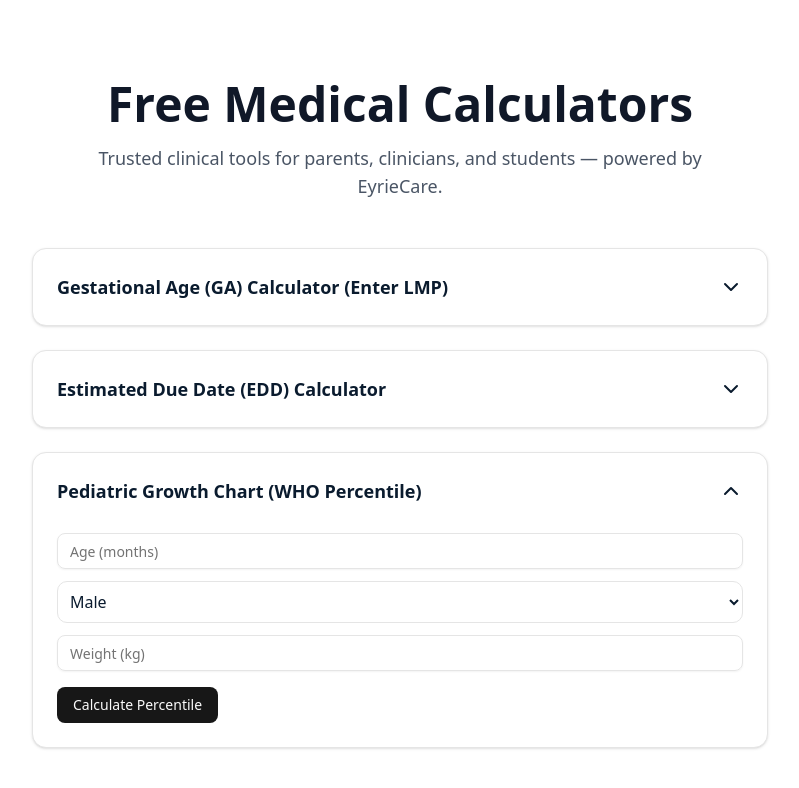
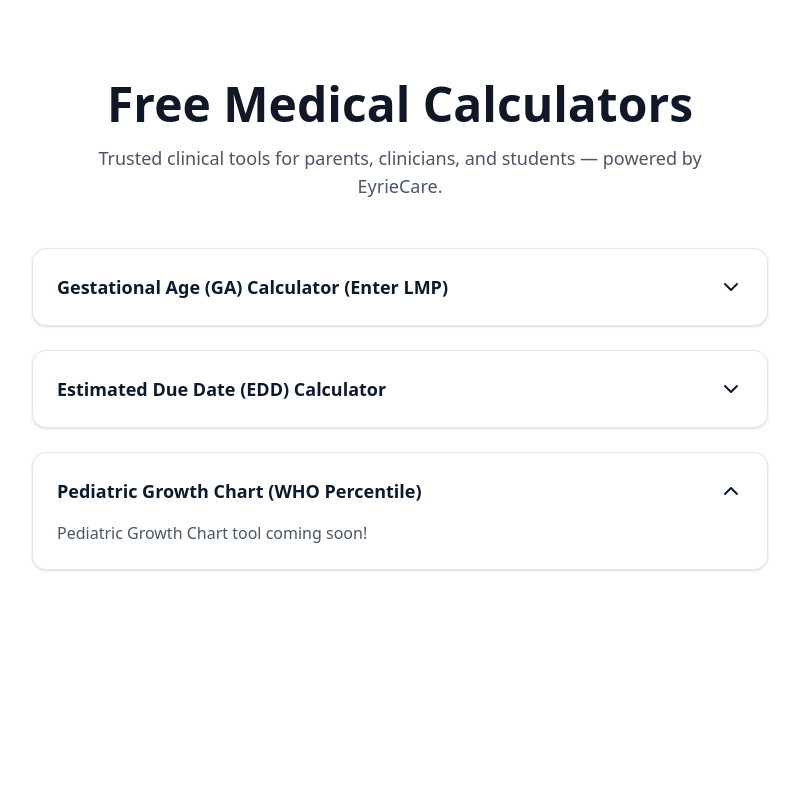
Before and after one commit to Eyrie-Nigeria/Eyriecare-fe, a Next.js app: page /tools in a window 1280 px wide. Both pictures are taken after a click on the button "Pediatric Growth Chart (WHO Percentile)". Shown: the top 788 px of the page, without its empty margins (240-1039 px from the left). Built offline with nearby package versions, Linux system fonts and the light colour scheme.

Commit message:
updated ui

```diff
--- a/app/tools/page.tsx
+++ b/app/tools/page.tsx
@@ -148,45 +148,46 @@ export default function ToolsPage() {
           {
             title: "Pediatric Growth Chart (WHO Percentile)",
             content: (
-              <>
-                <Input
-                  type="number"
-                  placeholder="Age (months)"
-                  value={age}
-                  onChange={(e) => setAge(e.target.value)}
-                  className="mt-3"
-                />
+//               <>
+//                 <Input
+//                   type="number"
+//                   placeholder="Age (months)"
+//                   value={age}
+//                   onChange={(e) => setAge(e.target.value)}
+//                   className="mt-3"
+//                 />
 
-                <select
-                  value={sex}
-                  onChange={(e: React.ChangeEvent<HTMLSelectElement>) =>
-  setSex(e.target.value as Sex)
-}
+//                 <select
+//                   value={sex}
+//                   onChange={(e: React.ChangeEvent<HTMLSelectElement>) =>
+//   setSex(e.target.value as Sex)
+// }
 
-                  className="w-full mt-3 p-2 border rounded-lg"
-                >
-                  <option value="male">Male</option>
-                  <option value="female">Female</option>
-                </select>
+//                   className="w-full mt-3 p-2 border rounded-lg"
+//                 >
+//                   <option value="male">Male</option>
+//                   <option value="female">Female</option>
+//                 </select>
 
-                <Input
-                  type="number"
-                  placeholder="Weight (kg)"
-                  value={weight}
-                  onChange={(e) => setWeight(e.target.value)}
-                  className="mt-3"
-                />
+//                 <Input
+//                   type="number"
+//                   placeholder="Weight (kg)"
+//                   value={weight}
+//                   onChange={(e) => setWeight(e.target.value)}
+//                   className="mt-3"
+//                 />
 
-                <Button onClick={runGrowth} className="mt-4">
-                  Calculate Percentile
-                </Button>
+//                 <Button onClick={runGrowth} className="mt-4">
+//                   Calculate Percentile
+//                 </Button>
 
-                {percentile !== null && (
-                  <p className="mt-4 text-gray-700 font-medium">
-                    Weight-for-Age Percentile: {percentile}th %
-                  </p>
-                )}
-              </>
+//                 {percentile !== null && (
+//                   <p className="mt-4 text-gray-700 font-medium">
+//                     Weight-for-Age Percentile: {percentile}th %
+//                   </p>
+//                 )}
+              //               </>
+              <p className="text-gray-600">Pediatric Growth Chart tool coming soon!</p>
             )
           }
         ].map((item, index) => (
--- a/components/footer.tsx
+++ b/components/footer.tsx
@@ -1,19 +1,12 @@
-import Link from "next/link";
+// components/FeatureCard.tsx
+import { LucideIcon } from "lucide-react";
 
-export default function Footer() {
+export function FeatureCard({ icon: Icon, title, description }: { icon: LucideIcon; title: string; description: string }) {
   return (
-    <footer className="border-t py-8 mt-20">
-      <div className="max-w-6xl mx-auto px-4 flex flex-col md:flex-row justify-between text-sm text-gray-600">
-        <p>© {new Date().getFullYear()} EyrieCare</p>
-
-        <Link
-          href="https://linkedin.com/company/eyriecare"
-          className="hover:text-eyrie-blue"
-          target="_blank"
-        >
-          LinkedIn →
-        </Link>
-      </div>
-    </footer>
+    <div className="border rounded-xl p-6 hover:shadow-md transition">
+      <Icon className="h-6 w-6 text-eyrie-blue mb-4" />
+      <h3 className="font-semibold text-lg mb-2">{title}</h3>
+      <p className="text-gray-600 text-sm">{description}</p>
+    </div>
   );
 }
```
